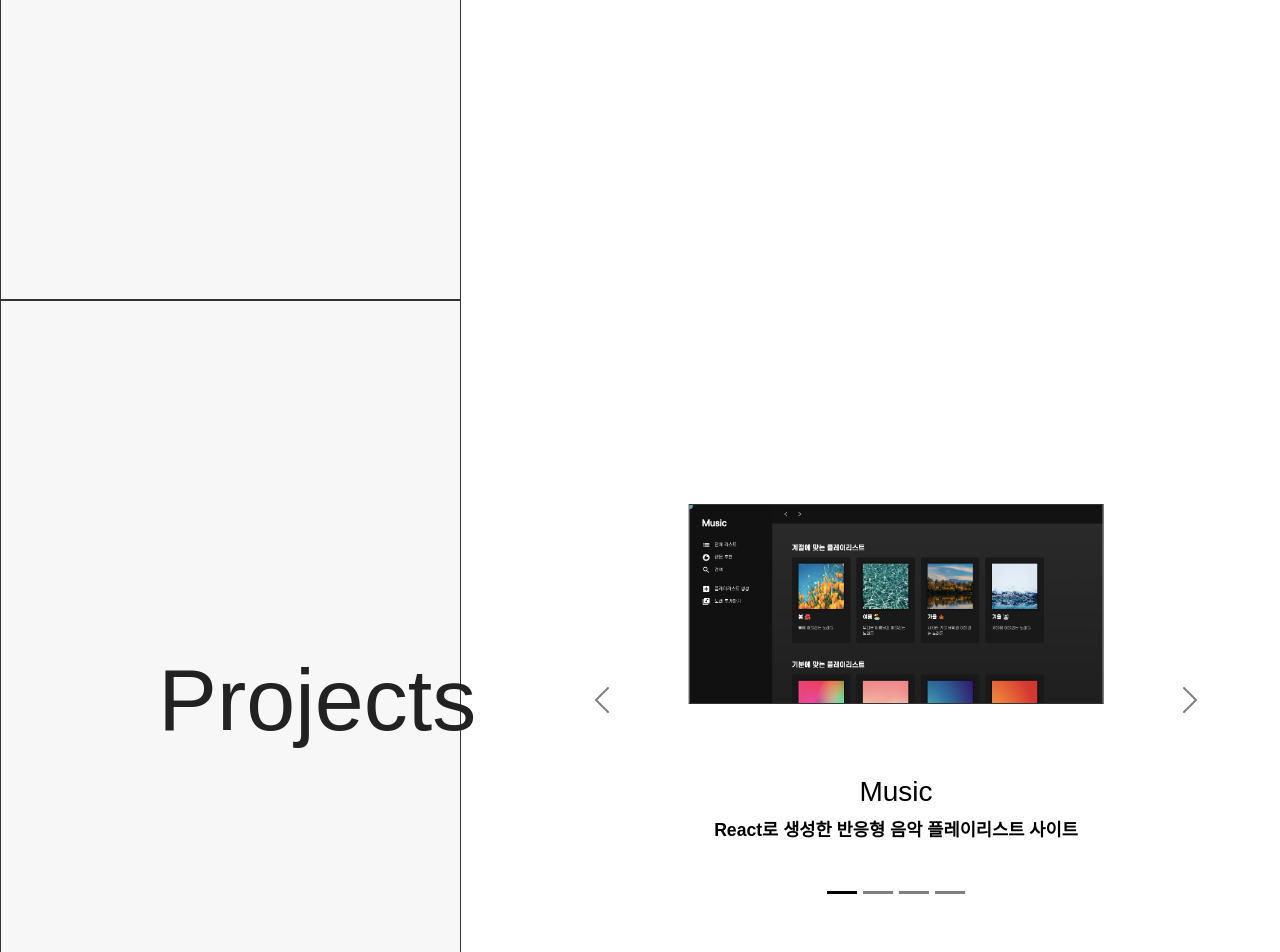
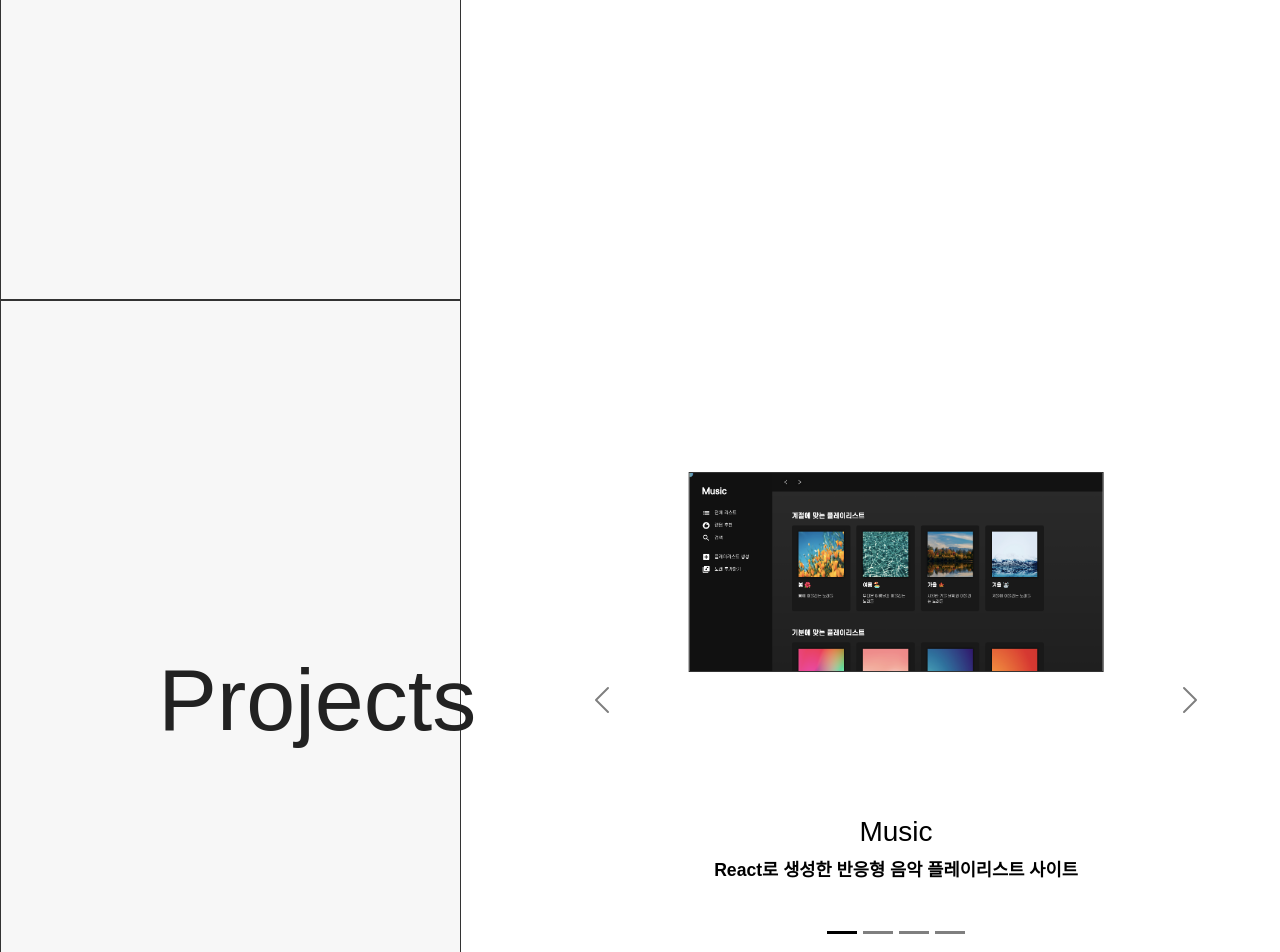
Before and after one commit to ene8255/my-portfolio, a React (Create React App) app: page / in a window 1280 px wide. Shown: the part 1300-2252 px from the top of the page. Built offline with nearby package versions, Linux system fonts and the light colour scheme; a web font is replaced by a local one.

Commit message:
미디어쿼리 수정

```diff
--- a/src/components/Projects/projects.scss
+++ b/src/components/Projects/projects.scss
@@ -28,7 +28,7 @@
     #projects {
         .carousel {
             .carousel-item {
-                height: 55vh;
+                height: 65vh;
             }
         }
     }
@@ -38,7 +38,7 @@
     #projects {
         .carousel {
             .carousel-item {
-                height: 50vh;
+                height: 60vh;
             }
         }
     }
```
Also changed, not shown: 1 other file (tests, documents, lock files or other folders).
